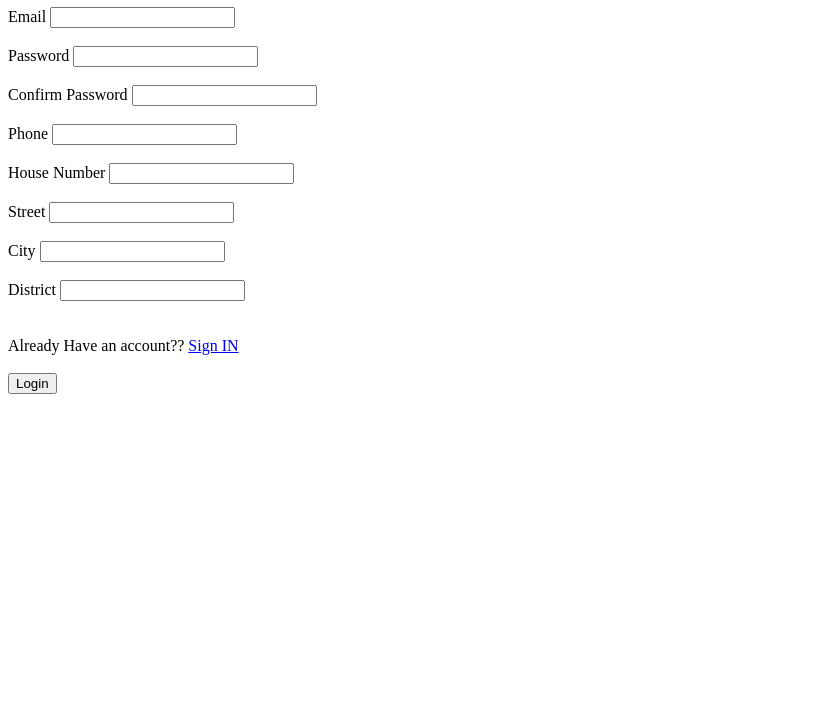
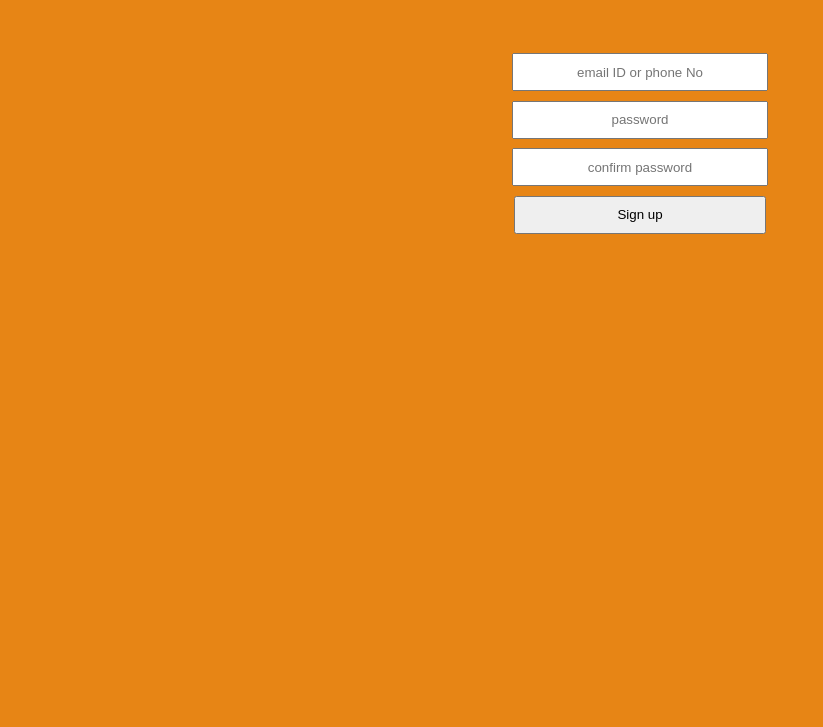
Before and after one commit to prathiknayak-hub/Ecommerce_Platform, a website: page view/user_register.ejs in a window 1280 px wide. Shown: the part 73-800 px from the top of the page, without its empty margins (0-823 px from the left). Drawn offline with nearby package versions, Linux system fonts and the light colour scheme; files that its build step writes are made by us from their sources.

Commit message:
frontend signin signup

```diff
--- /dev/null
+++ b/view/lstyles.css
@@ -0,0 +1,14 @@
+.a{
+    margin-top:5%;
+
+}
+.b{
+    text-align:center;
+    width:20%;
+    margin:.375% 0;
+    height:30%;
+    padding:.75% 0;
+}
+body{
+    background-color:rgb(231, 133, 21);
+}
--- a/view/user_register.ejs
+++ b/view/user_register.ejs
@@ -1,63 +1,22 @@
 <!DOCTYPE html>
-<html lang="en">
-<head>
-    <meta charset="UTF-8">
-    <meta http-equiv="X-UA-Compatible" content="IE=edge">
-    <meta name="viewport" content="width=device-width, initial-scale=1.0">
-    <title>Ecommerce Website</title>
-</head>
-<body>
-    <h1>Register</h1>
-    <form action="">
-        <div>
-            <label for='email'>Email</label>
-            <input type="email" name="email"/>
+<html>
+    <head>
+        <meta charset="utf-8">
+        <title></title>
+        <link rel="stylesheet" href="lstyles.css">
+    </head>
+    <body style="text-align:center;">
+        <h1>abc</h1>
+        <form class="a">
+            <div border="1">
+            <input type="text" placeholder="email ID or phone No" class="b">
+            <br>
+            <input type="password" placeholder="password" class="b">
+            <br>
+            <input type="password" placeholder="confirm password" class="b">
+            <br>
+            <button class="b">Sign up</button>
         </div>
-        <br/>
-        <div>
-            <label for='password'>Password</label>
-            <input type="password" name="password"/>
-        </div>
-        <br/>
-        <div>
-            <label for='confirmpassword'>Confirm Password</label>
-            <input type="password" name="confirmpassword"/>
-        </div>
-        <br/>
-        <div>
-            <label for='phone'>Phone</label>
-            <input type="text" name="phone"/>
-        </div>
-        <br/>
-        <div>
-            <label for='hno'>House Number</label>
-            <input type="text" name="hno"/>
-        </div>
-        <br/>
-        <div>
-            <label for='street'>Street</label>
-            <input type="text" name="street"/>
-        </div>
-        <br/>
-        <div>
-            <label for='city'>City</label>
-            <input type="text" name="city"/>
-        </div>
-        <br/>
-        <div>
-            <label for='district'>District</label>
-            <input type="text" name="district"/>
-        </div>
-        <br/>
-        <br/>
-        <div>
-            Already Have an account??
-            <a href="/">Sign IN</a>
-        </div>
-        <br/>
-        <div>
-            <input type="submit" value="Login"/>
-        </div>
-    </form>
-</body>
+        </form>
+    </body>
 </html>
```
Also changed, not shown: view/user_login.ejs (+19 -29 lines).
